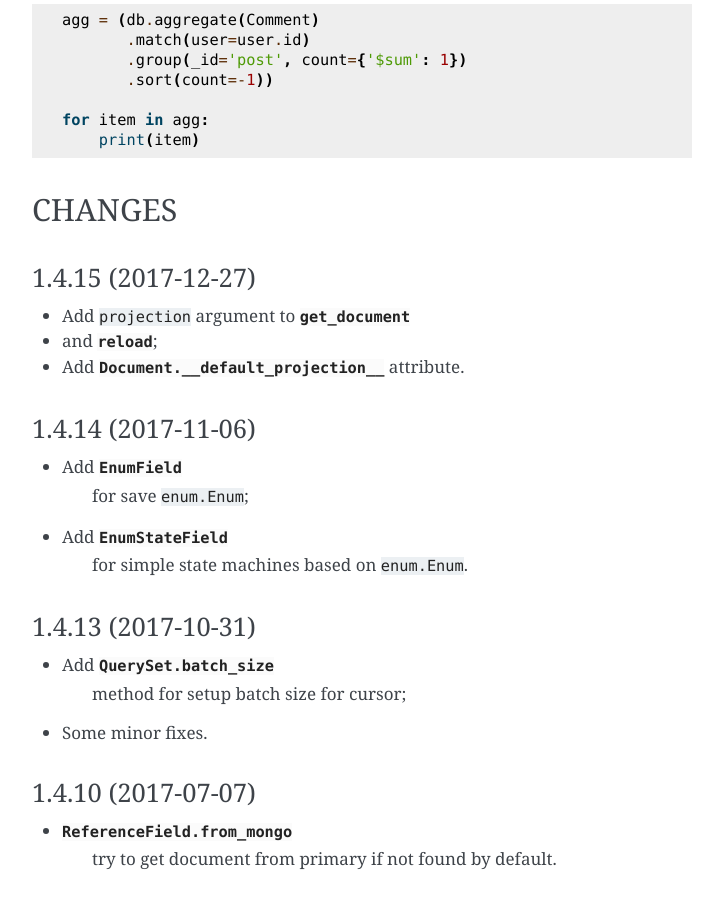
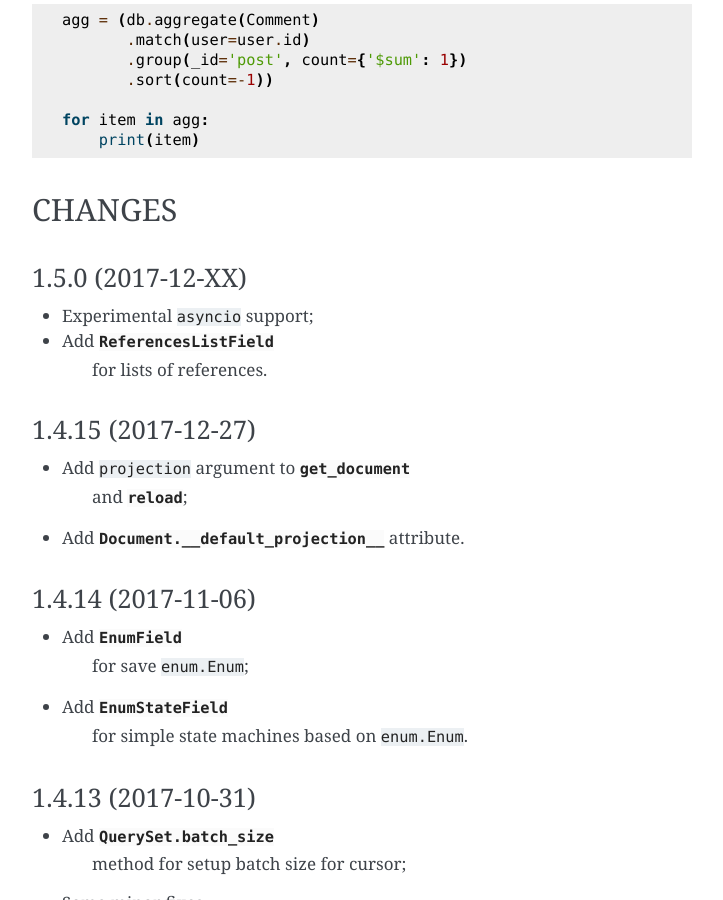
Before and after one commit to ticketscloud/yadm, a Sphinx documentation site: the page built from doc/index.rst, in a window 1280 px wide and 900 px high, scrolled down 3518 px. Shown: the whole window, without its empty margins (388-1111 px from the left). Built offline with Sphinx 7.4.7, drawn with Linux system fonts in a browser that asks for light colours; pages that are not in the unit, such as notebooks, are missing from menus; cross-references to code outside the pages are shown as plain code.

Commit message:
Update docs

```diff
--- a/doc/index.rst
+++ b/doc/index.rst
@@ -220,11 +220,19 @@ aggregations
 CHANGES
 -------
 
+1.5.0 (2017-12-XX)
+==================
+
+* Experimental ``asyncio`` support;
+* Add :py:class:`ReferencesListField <yadm.fields.references_list.ReferencesListField>`
+    for lists of references.
+
+
 1.4.15 (2017-12-27)
 ===================
 
 * Add ``projection`` argument to :py:meth:`get_document <Database.get_document>`
-*   and :py:meth:`reload <Database.reload>`;
+    and :py:meth:`reload <Database.reload>`;
 * Add :py:attr:`Document.__default_projection__` attribute.
 
 
```
Also changed, not shown: README.rst (+7 -0 lines).
